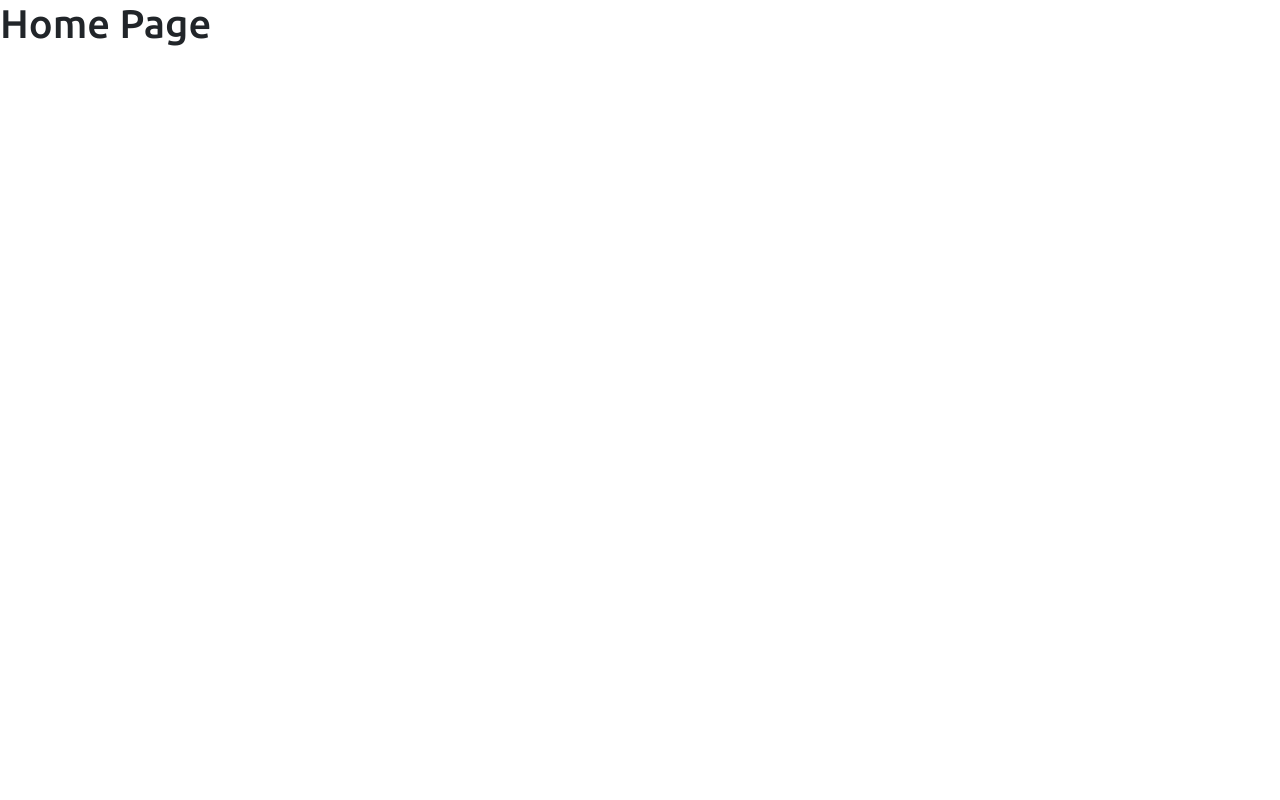
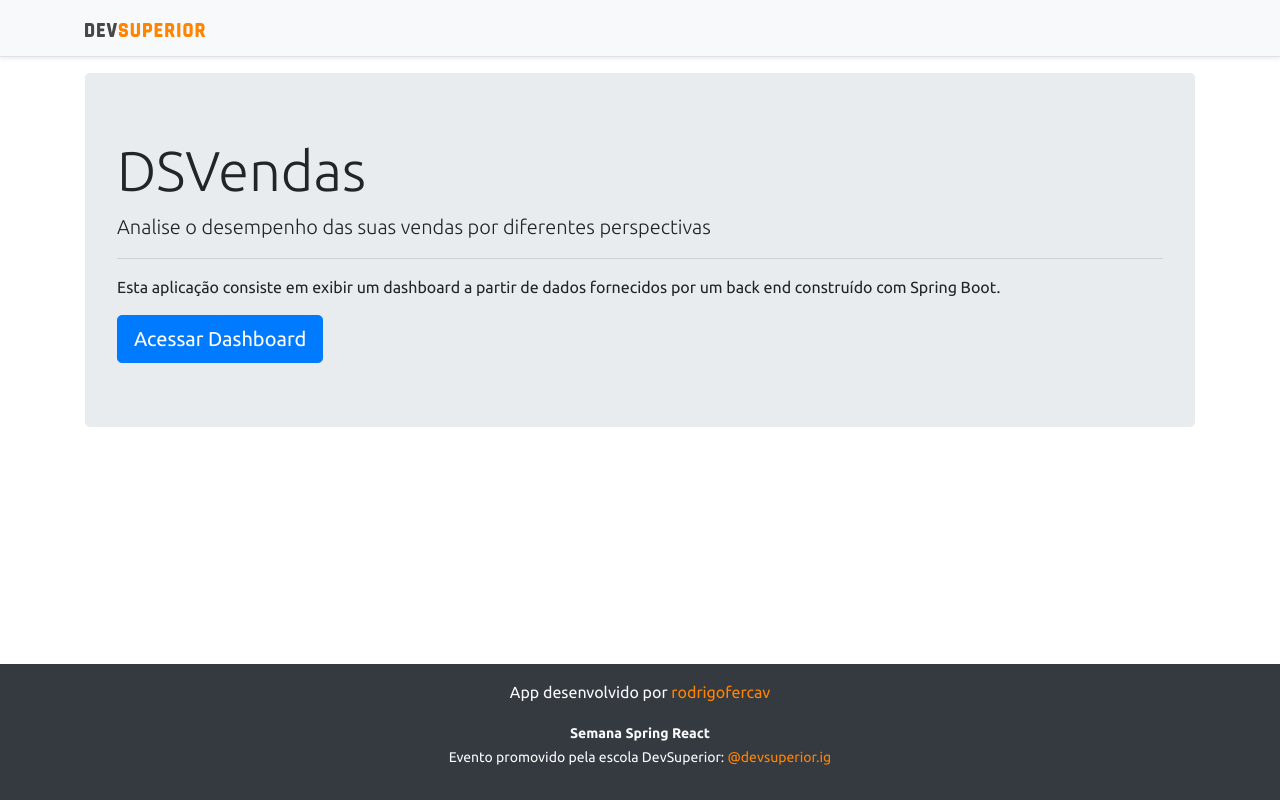
Before and after one commit to rodrigofercav/projeto-sds3, a React (Create React App) app in the folder frontend/: page / in a window 1280 px wide. Built offline with nearby package versions, Linux system fonts and the light colour scheme.

Commit message:
Home, navigation

```diff
--- a/frontend/src/components/NavBar/index.tsx
+++ b/frontend/src/components/NavBar/index.tsx
@@ -1,11 +1,14 @@
 import ImgDsDark from "assets/img/ds_dark.svg";
+import { Link } from "react-router-dom";
 
 const NavBar = () => {
 	return (
 		<div className="d-flex flex-column flex-md-row align-items-center p-3 px-md-4 mb-3 bg-light border-bottom shadow-sm">
 			<div className="container">
 				<nav className="my-2 my-md-0 mr-md-3">
-					<img src={ImgDsDark} alt="DevSuperior" width="120" />
+					<Link to="/">
+						<img src={ImgDsDark} alt="DevSuperior" width="120" />
+					</Link>
 				</nav>
 			</div>
 		</div>
--- a/frontend/src/pages/Home/index.tsx
+++ b/frontend/src/pages/Home/index.tsx
@@ -1,8 +1,32 @@
+import Footer from "components/Footer";
+import NavBar from "components/NavBar";
+import { Link } from "react-router-dom";
+
 const Home = () => {
 	return (
-        <div>
-            <h1>Home Page</h1>
-        </div>
+		<>
+			<NavBar />
+			<div className="container">
+				<div className="jumbotron">
+					<h1 className="display-4">DSVendas</h1>
+					<p className="lead">
+						Analise o desempenho das suas vendas por diferentes
+						perspectivas
+					</p>
+					<hr />
+					<p>
+						Esta aplicação consiste em exibir um dashboard a partir
+						de dados fornecidos por um back end construído com
+						Spring Boot.
+					</p>
+					<Link className="btn btn-primary btn-lg" to="/dashboard">
+						Acessar Dashboard
+					</Link>
+				</div>
+			</div>
+
+			<Footer />
+		</>
 	);
 };
 
```
